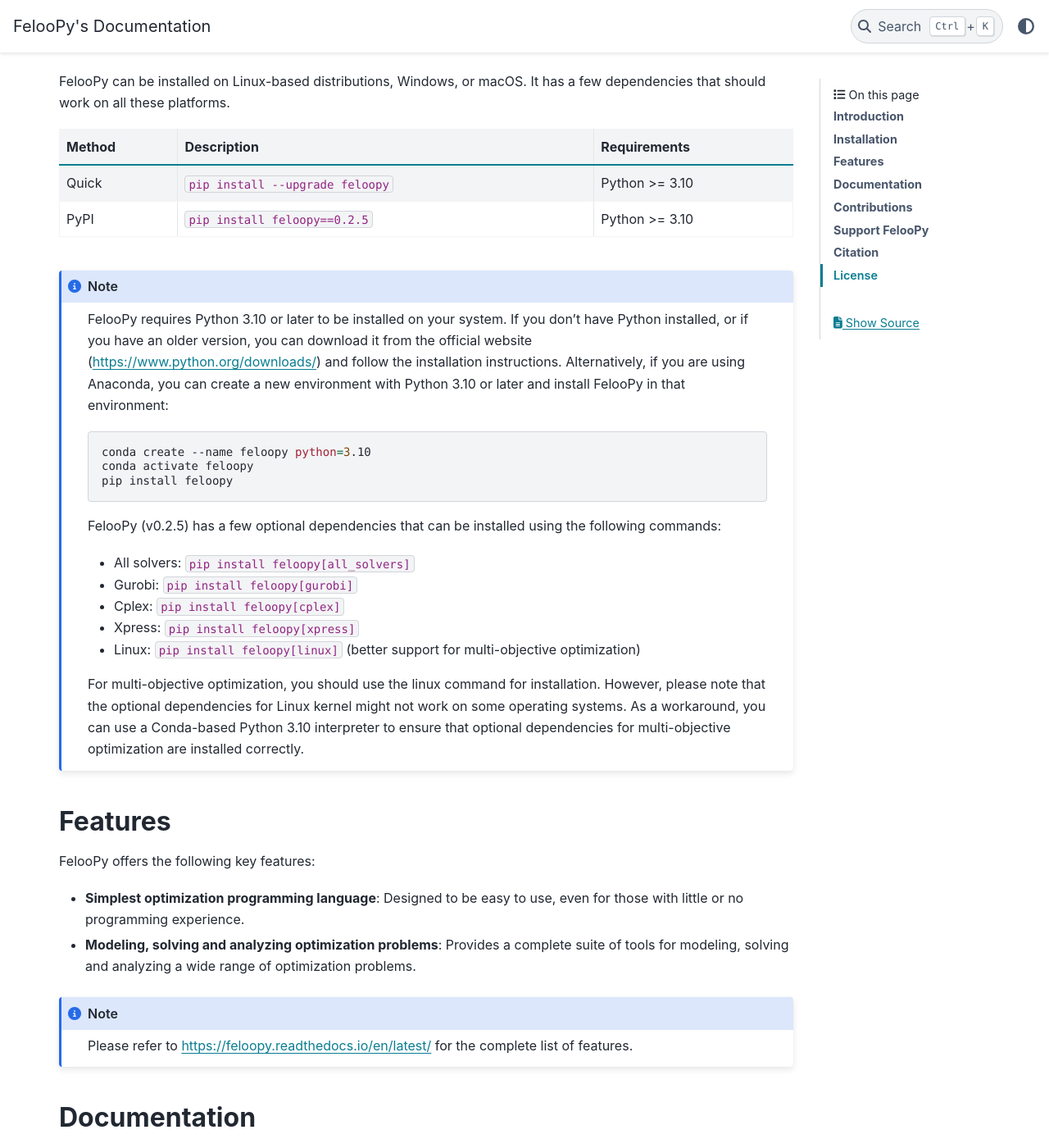
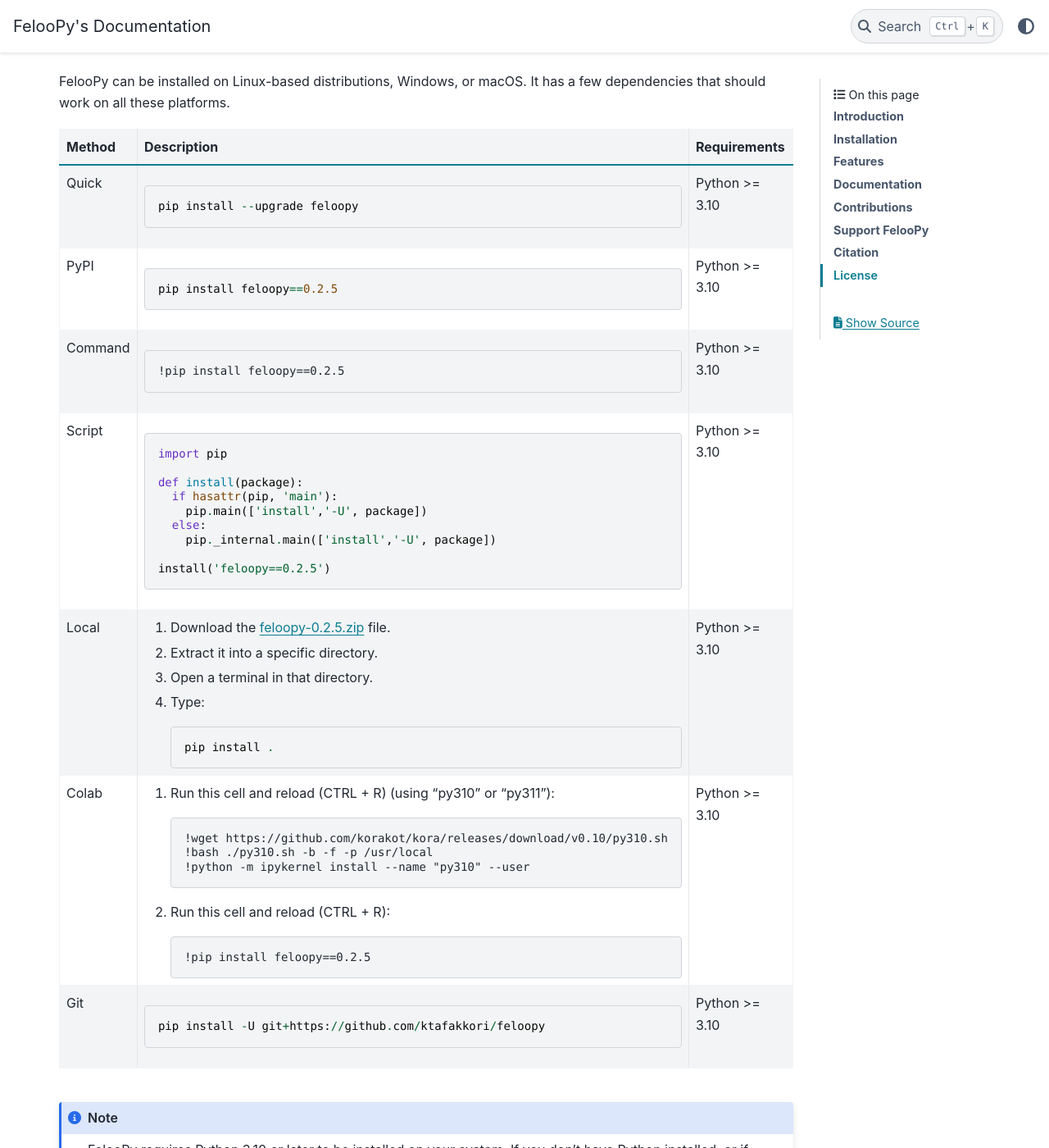
Before and after one commit to ktafakkori/feloopy, a Sphinx documentation site: the page built from docs/index.rst, in a window 1280 px wide and 1400 px high, scrolled down 549 px. Shown: the whole window at 82% size. Built offline with Sphinx 7.4.7 and the PyData theme 0.15.4, drawn with Linux system fonts in a browser that asks for light colours; some of the changed text lies outside the part shown.

Commit message:
revised files.

````diff
--- a/docs/index.rst
+++ b/docs/index.rst
@@ -26,16 +26,67 @@
 
 .. list-table::
    :header-rows: 1
+   :align: center
+   :widths: 10 40 20
 
    * - Method
      - Description
      - Requirements
    * - Quick
-     - ``pip install --upgrade feloopy``
+     - ::
+
+         pip install --upgrade feloopy
      - Python >= 3.10
    * - PyPI
-     - ``pip install feloopy==0.2.5``
+     - ::
+
+         pip install feloopy==0.2.5
      - Python >= 3.10
+   * - Command
+     - ::
+
+         !pip install feloopy==0.2.5
+     - Python >= 3.10
+   * - Script
+     - ::
+
+         import pip
+
+         def install(package):
+           if hasattr(pip, 'main'):
+             pip.main(['install','-U', package])
+           else:
+             pip._internal.main(['install','-U', package])
+
+         install('feloopy==0.2.5')
+     - Python >= 3.10
+   * - Local
+     - 1. Download the `feloopy-0.2.5.zip`_ file.
+       2. Extract it into a specific directory.
+       3. Open a terminal in that directory.
+       4. Type: ::
+
+           pip install .
+     - Python >= 3.10
+   * - Colab
+     - 1. Run this cell and reload (CTRL + R) (using "py310" or "py311"): ::
+
+           !wget https://github.com/korakot/kora/releases/download/v0.10/py310.sh
+           !bash ./py310.sh -b -f -p /usr/local
+           !python -m ipykernel install --name "py310" --user
+
+       2. Run this cell and reload (CTRL + R): ::
+
+           !pip install feloopy==0.2.5
+     - Python >= 3.10
+   * - Git
+     - ::
+
+         pip install -U git+https://github.com/ktafakkori/feloopy
+     - Python >= 3.10
+
+.. _feloopy-0.2.5.zip: https://example.com/feloopy-0.2.5.zip
+
 
 .. note::
 
@@ -100,7 +151,8 @@
 
 If you use FelooPy in your research or project, please consider citing it as follows:
 
-```bibtex
+```
+
 @software{ktafakkori2022Sep,
   author       = {Keivan Tafakkori},
   title        = {{FelooPy: An integrated optimization environment for AutoOR in Python}},
@@ -109,6 +161,7 @@
   publisher    = {GitHub},
   url          = {https://github.com/ktafakkori/feloopy/}
 }
+
 ```
 This will help others discover and make use of FelooPy, and it will also give credit to its contributors and maintainers.
 
````
